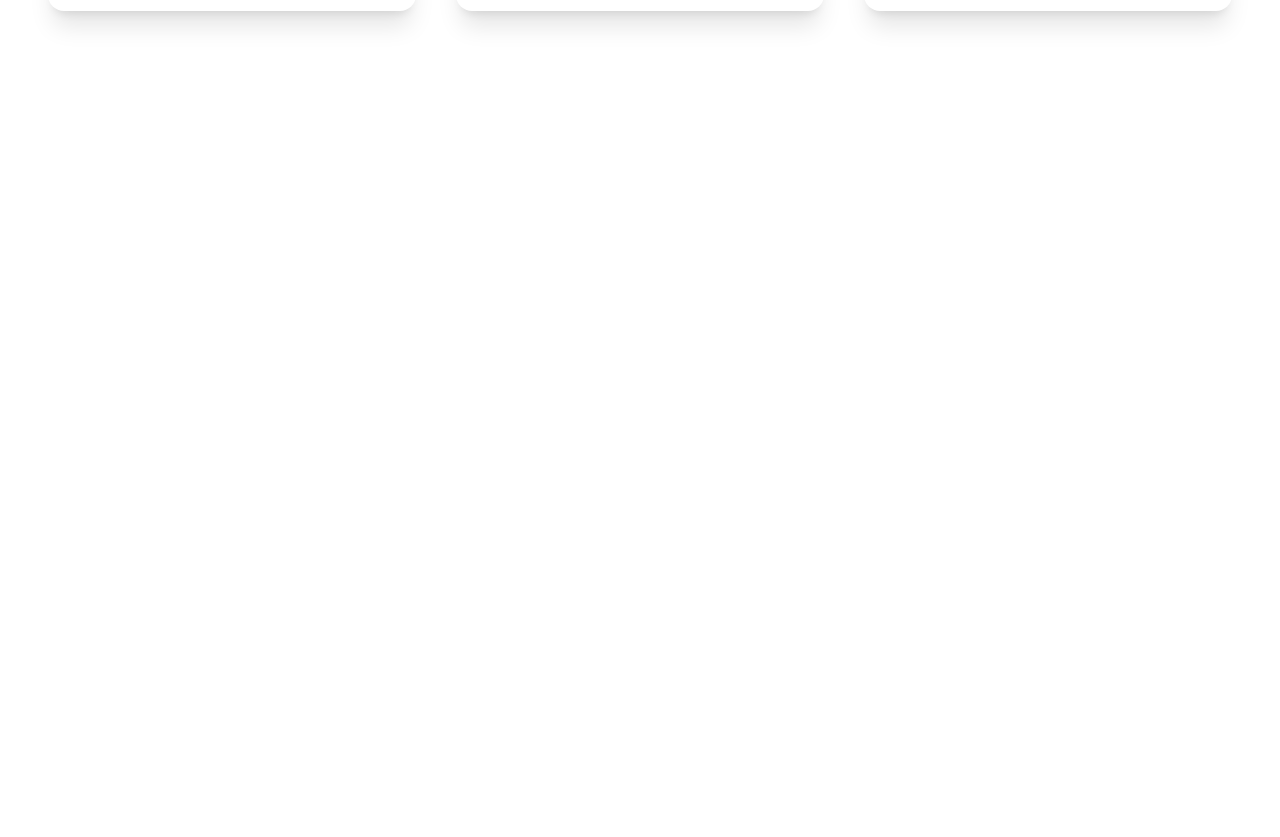
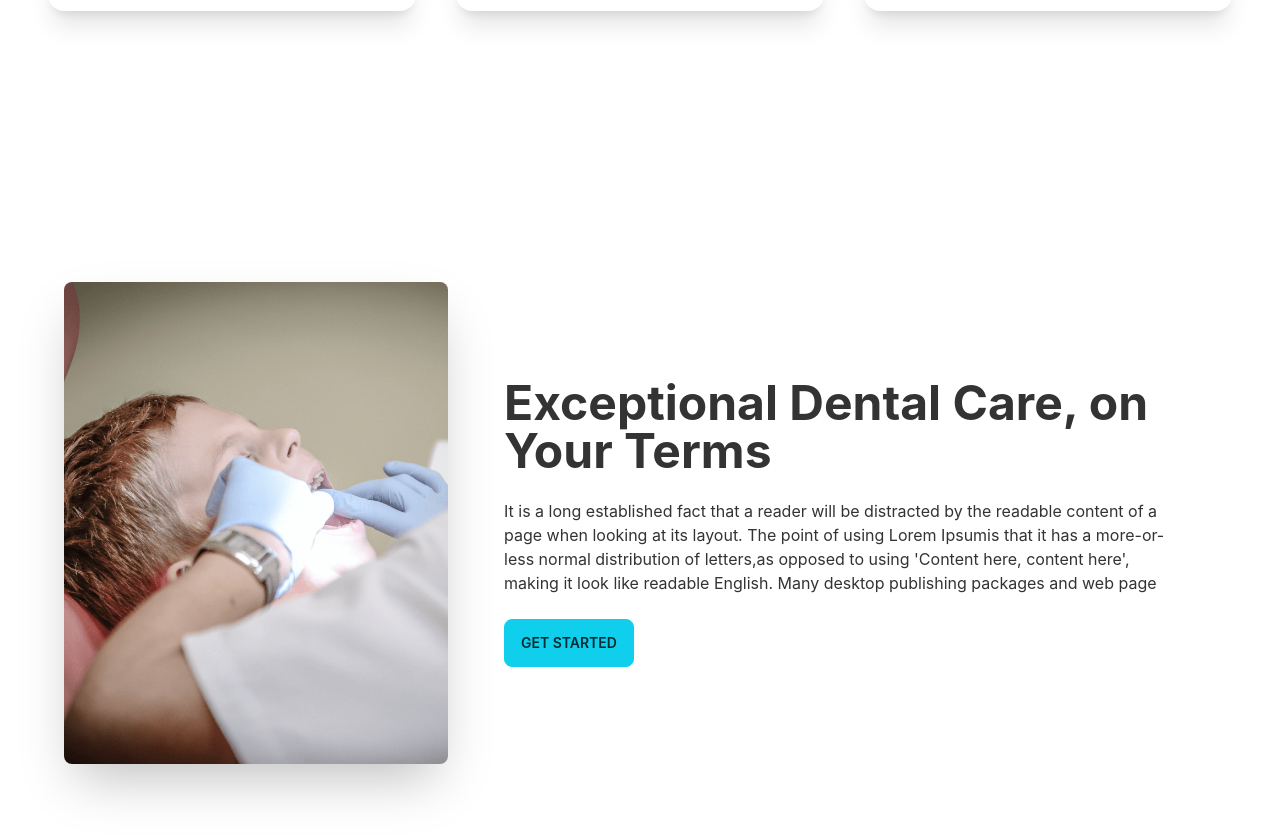
Before and after one commit to Al-Amin931761/doctors-portal-client, a React (Create React App) app: page / in a window 1280 px wide. Shown: the part 1460-2297 px from the top of the page. Before the commit the page ends 1583 px from the top, so only its background shows below. Built offline with nearby package versions, Linux system fonts and the light colour scheme.

Commit message:
Exceptional Dental Care

```diff
--- /dev/null
+++ b/src/Pages/Home/ExceptionalCare.js
@@ -0,0 +1,19 @@
+import React from 'react';
+import treatment from '../../assets/images/treatment.png';
+
+const ExceptionalCare = () => {
+    return (
+        <div class="hero min-h-screen">
+            <div class="hero-content flex-col lg:flex-row">
+                <img src={treatment} class="max-w-sm rounded-lg shadow-2xl" />
+                <div className='mx-10'>
+                    <h1 class="text-5xl font-bold">Exceptional Dental Care, on Your Terms</h1>
+                    <p class="py-6">It is a long established fact that a reader will be distracted by the readable content of a page when looking at its layout. The point of using Lorem Ipsumis that it has a more-or-less normal distribution of letters,as opposed to using 'Content here, content here', making it look like readable English. Many desktop publishing packages and web page</p>
+                    <button class="btn btn-primary">Get Started</button>
+                </div>
+            </div>
+        </div>
+    );
+};
+
+export default ExceptionalCare;
--- a/src/Pages/Home/Home.js
+++ b/src/Pages/Home/Home.js
@@ -1,5 +1,6 @@
 import React from 'react';
 import Banner from './Banner';
+import ExceptionalCare from './ExceptionalCare';
 import Info from './Info';
 import Services from './Services';
 
@@ -9,6 +10,7 @@
             <Banner></Banner>
             <Info></Info>
             <Services></Services>
+            <ExceptionalCare></ExceptionalCare>
         </div>
     );
 };
```
